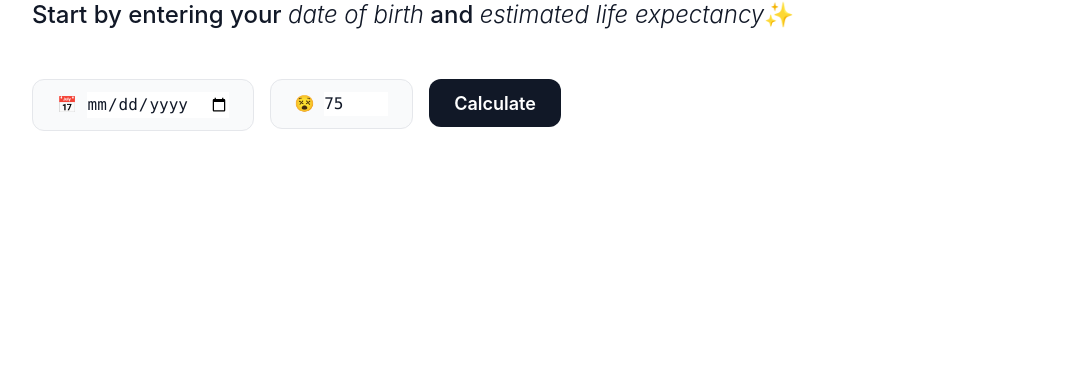
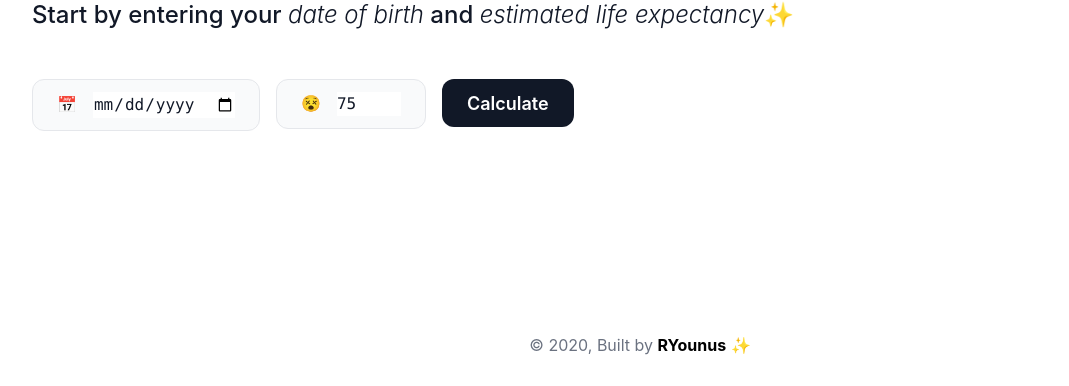
Before and after one commit to rahman95/life-in-weeks, a Svelte app: page / in a window 1280 px wide. Shown: the part 505-891 px from the top of the page, without its empty margins (0-1069 px from the left). Before the commit the page ends 858 px from the top, so only its background shows below. Built offline with nearby package versions, Linux system fonts and the light colour scheme.

Commit message:
Fix CSS issues and tidy styling ✨🎨 (#9)
* Fixed css issues and tidy up

* update logo

```diff
--- a/src/App.svelte
+++ b/src/App.svelte
@@ -5,6 +5,7 @@
 	import Tailwind from './style/Tailwind.svelte';
 	import Form from './Form.svelte'
 	import Result from './Result.svelte'
+	import Footer from './Footer.svelte'
 
 	// local bindings
 	let collapsed: boolean = $formStore.collapsed
@@ -15,6 +16,9 @@
 </script>
 
 <style>
+	.main {
+		@apply relative z-10 max-w-screen-lg xl:max-w-screen-xl mx-auto;
+	}
 	.wrapper {
 		@apply px-4 sm:px-6 md:px-8 mb-14 sm:mb-20 xl:mb-8;
 	}
@@ -33,7 +37,7 @@
 />
 <Tailwind />
 <main>
-	<div class="relative z-10 max-w-screen-lg xl:max-w-screen-xl mx-auto">
+	<div class="main">
 		<div class="wrapper">
 			<h1>Life in Weeks.</h1>
 
@@ -47,6 +51,8 @@
 			{/if}
 
 			<Result />
+
+			<Footer />
 		</div>
 	</div>
 </main>
--- /dev/null
+++ b/src/Footer.svelte
@@ -0,0 +1,20 @@
+<style>
+    footer {
+        @apply flex justify-center;
+    }
+    a {
+        @apply font-bold text-black hover:underline;
+    }
+</style>
+
+<footer>
+    <span>
+        © {new Date().getFullYear()}, Built by
+        <a
+          href="https://www.ryounus.dev"
+        >
+          RYounus
+        </a>
+        ✨
+      </span>
+</footer>
--- a/src/Form.svelte
+++ b/src/Form.svelte
@@ -24,31 +24,49 @@
 </script>
 
 <style>
-    button {
-        @apply w-full h-12 sm:w-auto flex-none bg-gray-900 hover:bg-gray-700 text-white text-lg leading-6 font-semibold py-3 px-6 border border-transparent rounded-xl focus:ring-2 focus:ring-offset-2 focus:ring-offset-white focus:ring-gray-900 focus:outline-none transition-colors duration-200;
+    form {
+        @apply flex flex-wrap space-y-4 sm:space-y-0 sm:space-x-4 text-center;
+    }
+    .form-wrapper {
+        @apply w-full sm:w-auto flex-none;
+    }
+    .input-wrapper {
+        @apply bg-gray-50 text-gray-900 hover:text-gray-900
+            font-mono leading-6 py-3 sm:px-6
+            border border-gray-200 rounded-xl
+            flex items-center justify-center
+            space-x-2 sm:space-x-4
+            focus:ring-2 focus:ring-offset-2 focus:ring-offset-white focus:ring-gray-300 focus:outline-none
+            transition-colors duration-200;
+    }
+    .input-span {
+        @apply hidden sm:inline text-gray-500;
+    }
+
+    .input {
+        @apply focus:outline-none focus:border-gray-400 focus:ring-0;
+    }
+    .error-span {
+        @apply text-red-500 text-sm italic;
     }
 </style>
 
-<form class="flex flex-wrap space-y-4 sm:space-y-0 sm:space-x-4 text-center" on:submit|preventDefault={handleSubmit}>
-    <div class="w-full sm:w-auto flex-none">
-        <div class="bg-gray-50 text-gray-400 hover:text-gray-900 font-mono leading-6 py-3 sm:px-6 border border-gray-200 rounded-xl flex items-center justify-center space-x-2 sm:space-x-4 focus:ring-2 focus:ring-offset-2 focus:ring-offset-white focus:ring-gray-300 focus:outline-none transition-colors duration-200">
-            <div class="text-gray-900">
-                <span class="hidden sm:inline text-gray-500" aria-hidden="true">📅 </span>
-                <input type="date" bind:value={dateOfBirth} name="date-of-birth" class="focus:outline-none focus:border-gray-400 focus:ring-0" />
-            </div>
+<form on:submit|preventDefault={handleSubmit}>
+    <div class="form-wrapper">
+        <div class="input-wrapper">
+            <span class="input-span" aria-hidden="true">📅 </span>
+            <input class="input" type="date" bind:value={dateOfBirth} name="date-of-birth" />
         </div>
-        {#if errors.dateOfBirth}<span class="text-red-500 text-sm italic">{errors.dateOfBirth}</span>{/if}
+        {#if errors.dateOfBirth}<span class="error-span">{errors.dateOfBirth}</span>{/if}
     </div>
 
 
-    <div class="w-full sm:w-auto flex-none">
-        <div class="bg-gray-50 text-gray-400 hover:text-gray-900 font-mono leading-6 py-3 sm:px-6 border border-gray-200 rounded-xl flex items-center justify-center space-x-2 sm:space-x-4 focus:ring-2 focus:ring-offset-2 focus:ring-offset-white focus:ring-gray-300 focus:outline-none transition-colors duration-200">
-            <div class="text-gray-900">
-                <span class="hidden sm:inline text-gray-500" aria-hidden="true">😵 </span>
-                <input type="number" min="1" max="100" bind:value={lifeExpectancy} name="life-expectancy" class="w-16 focus:outline-none focus:border-gray-400 focus:ring-0" />
-            </div>
+    <div class="form-wrapper">
+        <div class="input-wrapper">
+            <span class="input-span" aria-hidden="true">😵 </span>
+            <input class="input w-16" type="number" min="1" max="100" bind:value={lifeExpectancy} name="life-expectancy" />
         </div>
-        {#if errors.lifeExpectancy}<span class="text-red-500 text-sm italic">{errors.lifeExpectancy}</span>{/if}
+        {#if errors.lifeExpectancy}<span class="error-span">{errors.lifeExpectancy}</span>{/if}
     </div>
 
     <button type="submit">Calculate</button>
--- a/src/Result.svelte
+++ b/src/Result.svelte
@@ -50,22 +50,22 @@
 </script>
 
 <style>
+    .button-wrapper {
+        @apply flex flex-grow mt-2 justify-end justify-items-end
+    }
     .results-container {
-        @apply mt-4 mb-8 sm:mt-8 sm:mb-10;
-    }
-    button {
-        @apply w-full h-12 sm:w-auto flex-none bg-gray-900 hover:bg-gray-700 text-white text-lg leading-6 font-semibold py-3 px-6 border border-transparent rounded-xl focus:ring-2 focus:ring-offset-2 focus:ring-offset-white focus:ring-gray-900 focus:outline-none transition-colors duration-200;
+        @apply flex justify-center mt-4 mb-8 sm:mt-8 sm:mb-5;
     }
 </style>
 
 <div>
     {#if rendered}
-    <div class="flex flex-grow justify-end justify-items-end">
-        <button class="mr-1.5" on:click={handleCollapse}>Collapse/Expand</button>
+    <div class="button-wrapper">
+        <button on:click={handleCollapse}>Collapse/Expand</button>
     </div>
     {/if}
 
-    <div class="results-container flex justify-center">
+    <div class="results-container">
         <canvas id="resultsCanvas"></canvas>
     </div>
 </div>
--- a/src/style/Tailwind.svelte
+++ b/src/style/Tailwind.svelte
@@ -10,4 +10,12 @@
     main {
         @apply space-y-20 sm:space-y-32 md:space-y-40 lg:space-y-44 overflow-hidden;
     }
+
+    button {
+        @apply w-full h-12 sm:w-auto flex-none bg-gray-900 hover:bg-gray-700
+            text-white text-lg leading-6 font-semibold py-3 px-6
+            border border-transparent rounded-xl
+            focus:ring-2 focus:ring-offset-2 focus:ring-offset-white focus:ring-gray-900 focus:outline-none
+            transition-colors duration-200;
+    }
 </style>
```
Also changed, not shown: 1 other file (tests, documents, lock files or other folders).
